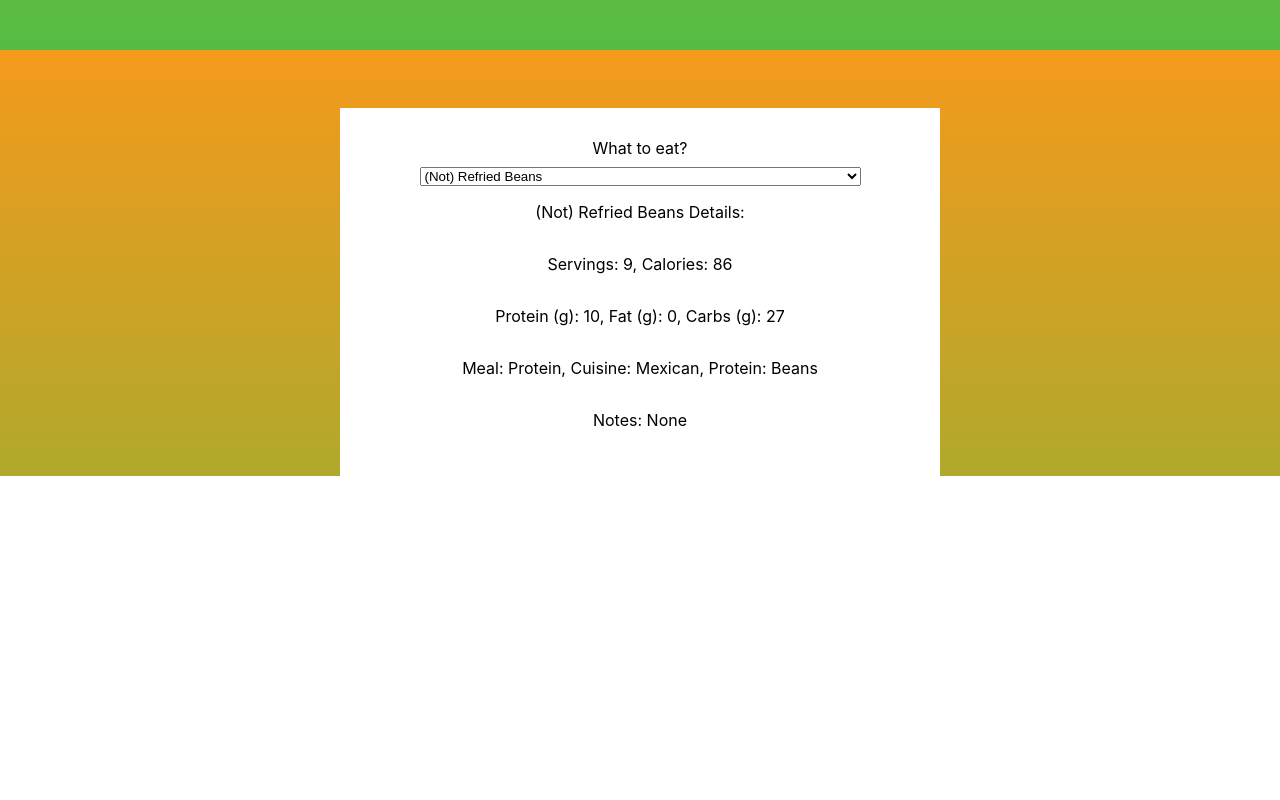
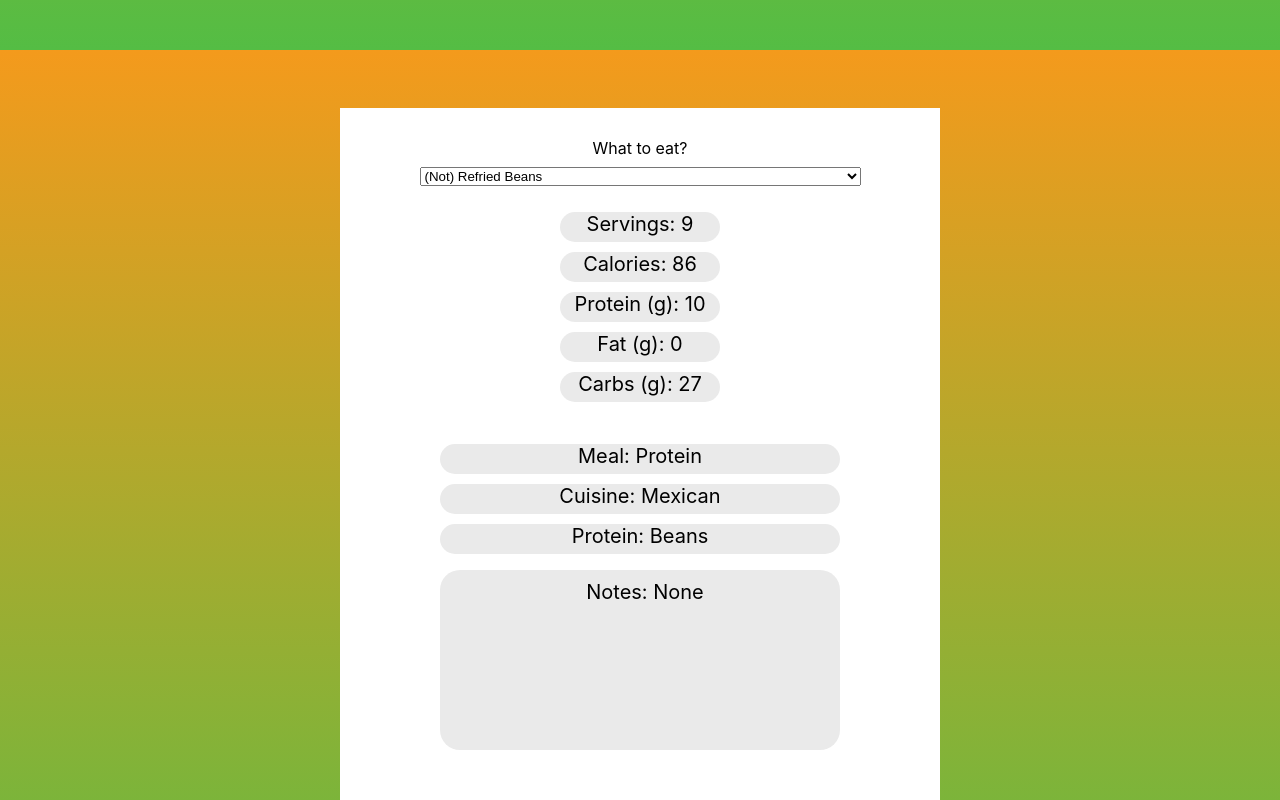
Before and after one commit to MealMentors/MealMentor, a React (Create React App) app: page / in a window 1280 px wide. Shown: the part 950-1750 px from the top of the page. Before the commit the page ends 1426 px from the top, so only its background shows below. Built offline with nearby package versions, Linux system fonts and the light colour scheme.

Commit message:
Added some CSS to meal selection

```diff
--- a/src/Components/RecipeSelection/RecipeDictionary.js
+++ b/src/Components/RecipeSelection/RecipeDictionary.js
@@ -601,11 +601,21 @@ export default function FoodSelection() {
                 </select>
             </label>
             <label className = "centered">
-                <p>{value} Details:</p>
-                <p>Servings: {dict[value].Servings}, Calories: {dict[value].Calories}</p>
-                <p>Protein (g): {dict[value].ProteinGrams}, Fat (g): {dict[value].FatGrams}, Carbs (g): {dict[value].CarbsGrams}</p>
-                <p>Meal: {dict[value].Meal}, Cuisine: {dict[value].Cuisine}, Protein: {dict[value].Protein}</p>
-                <p>Notes: {dict[value].Notes}</p>
+                <label className = "macros">
+                    <p>
+                        <label className="macro">Servings: {dict[value].Servings}</label>
+                        <label className="macro">Calories: {dict[value].Calories}</label>
+                        <label className="macro">Protein (g): {dict[value].ProteinGrams}</label>
+                        <label className="macro">Fat (g): {dict[value].FatGrams}</label>
+                        <label className="macro">Carbs (g): {dict[value].CarbsGrams}</label>
+                    </p>
+                </label>
+                <p>
+                    <label className="description">Meal: {dict[value].Meal}</label>
+                    <label className="description">Cuisine: {dict[value].Cuisine}</label>
+                    <label className="description">Protein: {dict[value].Protein}</label>
+                </p>
+                <p className = "longdescription">Notes: {dict[value].Notes}</p>
             </label>
         </div>
     )
--- a/src/Components/RecipeSelection/RecipeSelection.css
+++ b/src/Components/RecipeSelection/RecipeSelection.css
@@ -21,6 +21,7 @@
     display: flex;
     flex-direction: column;
     align-items: center;
+    margin-top: 0px;
 }
 
 .text{
@@ -36,21 +37,48 @@
     border-radius: 9px;
 }
 
-.inputs{
-    margin-top: 55px;
+.macros{
+    margin-top: 0px;
     display: flex;
-    flex-direction: column;
     gap: 25px;
 }
 
-.input{
+.macro {
     display: flex;
+    flex-direction: column;
     align-items: center;
-    margin: auto;
-    width: 480px;
-    height: 80px;
+    margin-top: 10px;
+    width: 160px;
+    height: 30px;
     background: #eaeaea;
-    border-radius: 6px;
+    border-radius: 20px;
+    font-size: 20px;
+}
+
+.description {
+    display: flex;
+    flex-direction: column;
+    align-items: center;
+    margin-top: 10px;
+    width: 400px;
+    height: 30px;
+    background: #eaeaea;
+    border-radius: 20px;
+    font-size: 20px;
+}
+
+.longdescription {
+    display: flex;
+    flex-direction: column;
+    align-items: center;
+    margin-top: 0px;
+    width: 390px;
+    height: 170px;
+    background: #eaeaea;
+    border-radius: 20px;
+    font-size: 20px;
+    padding-left: 10px;
+    padding-top: 10px;
 }
 
 .input img{
@@ -60,6 +88,7 @@
 .input input{
     height: 50px;
     width: 400px;
+    align-items: center;
     background: transparent;
     border: none;
     outline: none;
```
